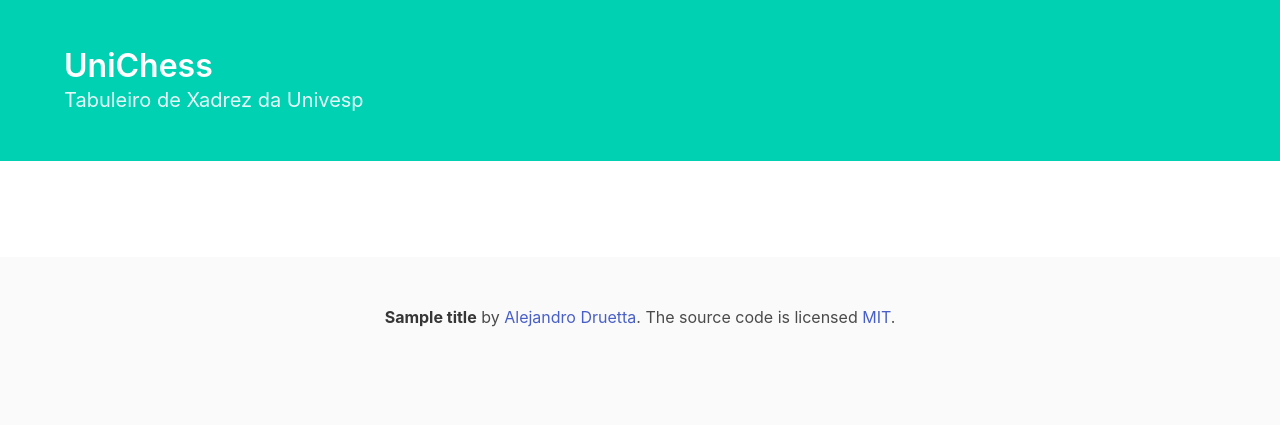
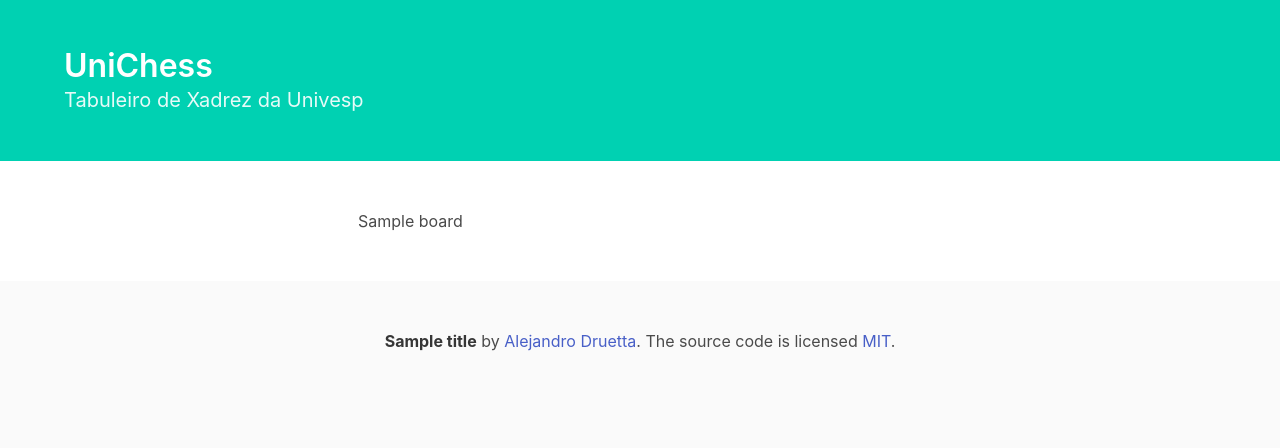
Before and after one commit to aledruetta/UniChess, a Flask app: template xadrez/templates/index.html in a window 1280 px wide. Shown: the part 56-504 px from the top of the page. Run offline with Flask 2, Linux system fonts and the light colour scheme; the template is opened without the code that fills it: most values are stand-ins (such as "Sample title", 1, 10 or a date in 2020); some libraries are stand-ins or nearby versions.

Commit message:
Chess board formato svg

```diff
--- a/xadrez/app.py
+++ b/xadrez/app.py
@@ -2,12 +2,11 @@
 
 from flask import Flask
 
-from xadrez.ext import chess, site
+from xadrez.ext import site
 
 
 def create_app():
     app = Flask(__name__)
-    chess.init_app(app)
     site.init_app(app)
 
     return app
--- a/xadrez/ext/chess/__init__.py
+++ /dev/null
@@ -1,5 +0,0 @@
-from .main import bp
-
-
-def init_app(app):
-    app.register_blueprint(bp)
--- a/xadrez/ext/chess/main.py
+++ b/xadrez/ext/chess/main.py
@@ -1,5 +1,7 @@
 import chess
 import chess.svg
-from flask import Blueprint
 
-bp = Blueprint("chess", __name__)
+
+def create_board():
+    board = chess.Board()
+    return chess.svg.board(board=board)
--- a/xadrez/templates/index.html
+++ b/xadrez/templates/index.html
@@ -19,7 +19,8 @@
     <div class="container">
       <div class="columns is-centered">
 
-        <div class="column is-narrow">
+        <div class="column is-half">
+          {{ board | safe }}
         </div>
 
       </div>
```
Also changed, not shown: xadrez/ext/site/main.py (+10 -1 lines).
